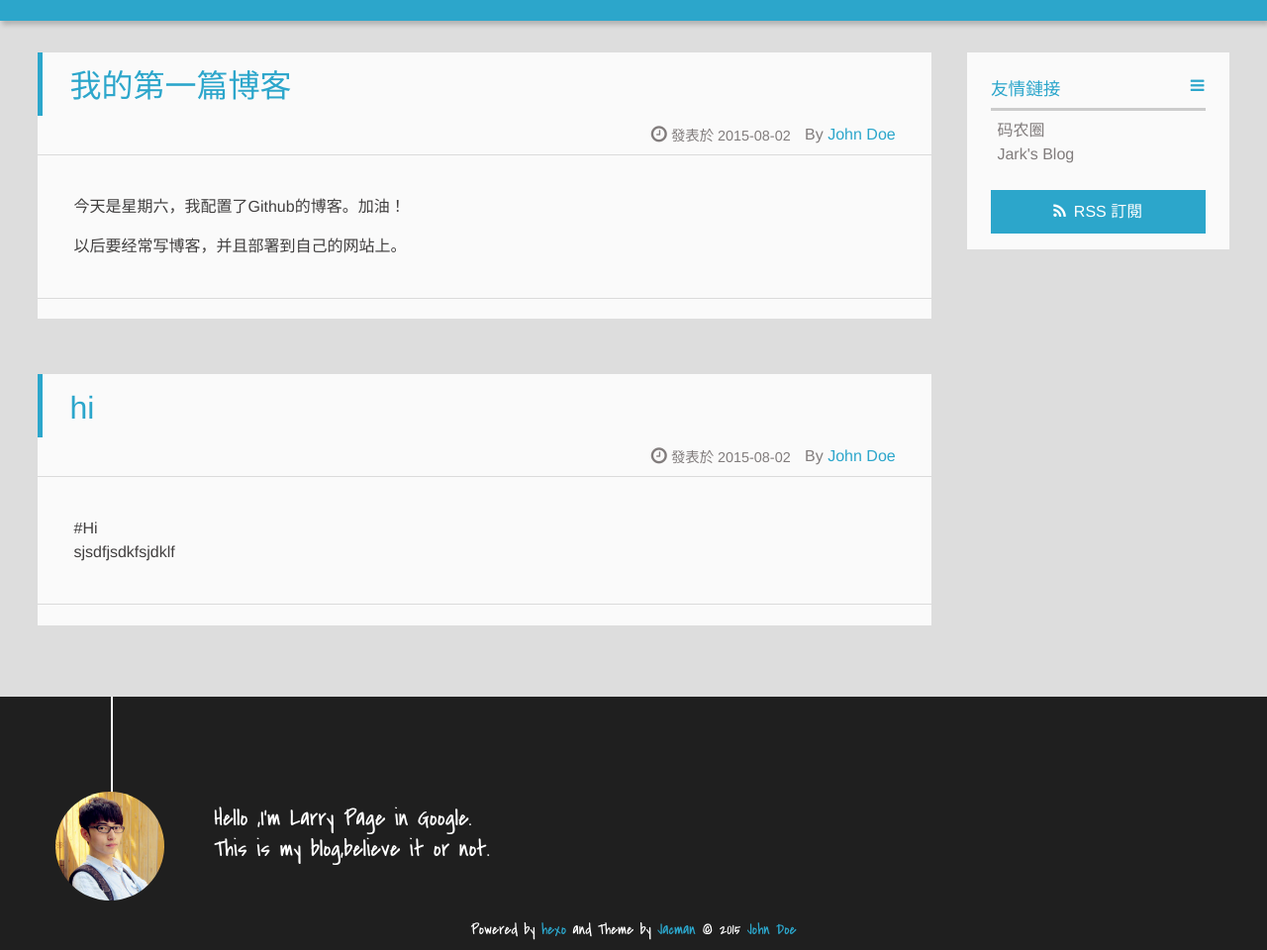
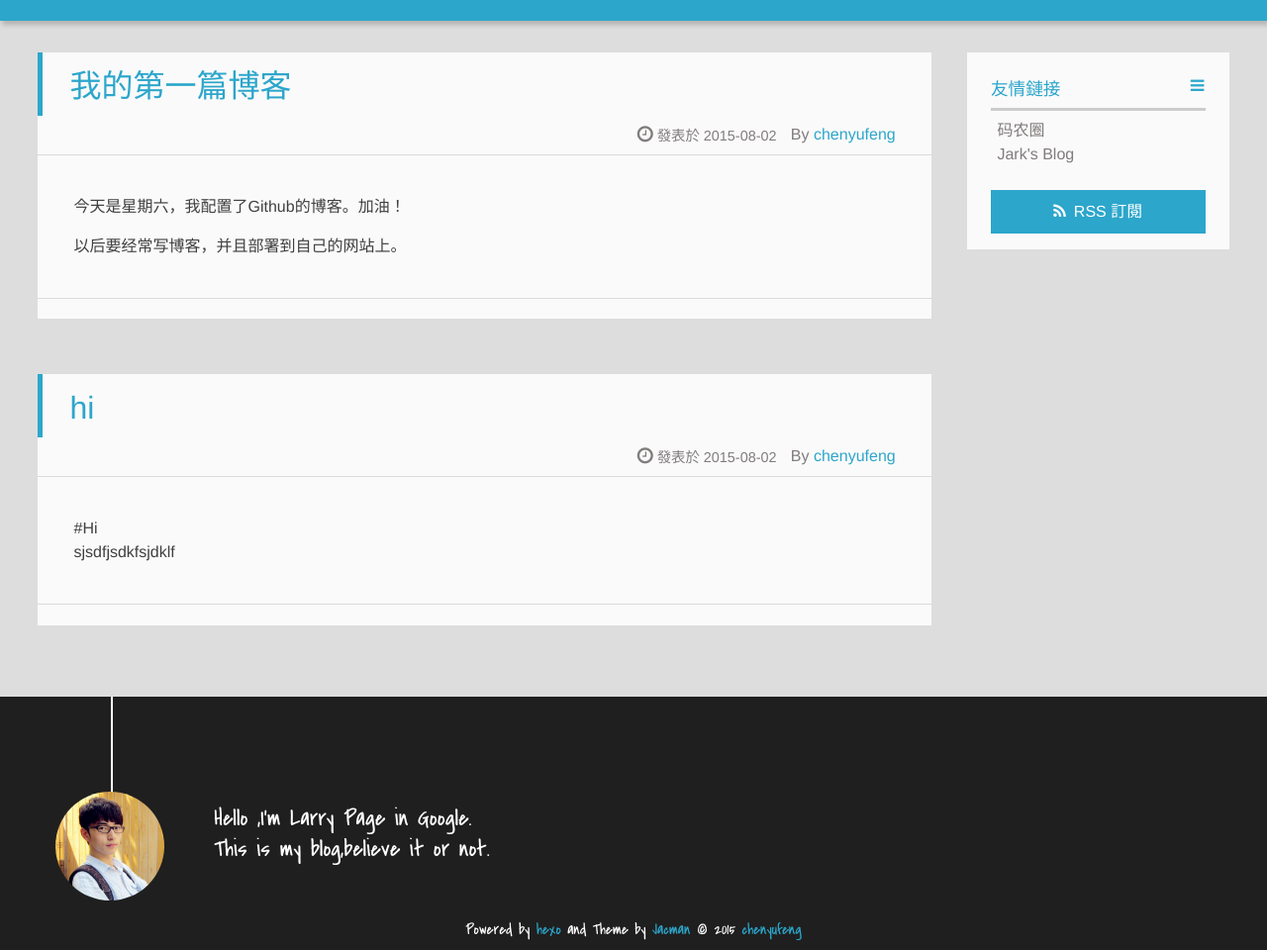
Before and after one commit to chenyufeng1991/chenyufeng1991.github.io, a plain HTML site: page index.html in a window 1280 px wide. Shown: the part 160-1120 px from the top of the page at 99% size. Drawn offline with Linux system fonts and the light colour scheme.

Commit message:
Site updated: 2015-08-02 01:27:54

```diff
--- a/index.html
+++ b/index.html
@@ -7,7 +7,7 @@
     <title>Hexo</title>
     <meta name="viewport" content="width=device-width, initial-scale=1,user-scalable=no">
 
-    <meta name="author" content="John Doe">
+    <meta name="author" content="chenyufeng">
 
 
 
@@ -85,7 +85,7 @@
   </h1>
   <p class="article-author">By
 
-		<a href="/about" title="John Doe" target="_blank" itemprop="author">John Doe</a>
+		<a href="/about" title="chenyufeng" target="_blank" itemprop="author">chenyufeng</a>
 
   <p class="article-time">
     <time datetime="2015-08-01T16:55:42.000Z" itemprop="datePublished"> 發表於 2015-08-02</time>
@@ -136,7 +136,7 @@
   </h1>
   <p class="article-author">By
 
-		<a href="/about" title="John Doe" target="_blank" itemprop="author">John Doe</a>
+		<a href="/about" title="chenyufeng" target="_blank" itemprop="author">chenyufeng</a>
 
   <p class="article-time">
     <time datetime="2015-08-01T16:38:21.000Z" itemprop="datePublished"> 發表於 2015-08-02</time>
@@ -248,7 +248,7 @@
 		<p class="copyright">
 		Powered by <a href="http://hexo.io" target="_blank" title="hexo">hexo</a> and Theme by <a href="https://github.com/wuchong/jacman" target="_blank" title="Jacman">Jacman</a> © 2015
 
-		<a href="/about" target="_blank" title="John Doe">John Doe</a>
+		<a href="/about" target="_blank" title="chenyufeng">chenyufeng</a>
 
 
 		</p>
```
Also changed, not shown: 2015/08/02/hi/index.html (+3 -3 lines), 2015/08/02/我的第一篇博客/index.html (+4 -4 lines), archives/2015/08/index.html (+2 -2 lines), archives/2015/index.html (+2 -2 lines), archives/index.html (+2 -2 lines).
